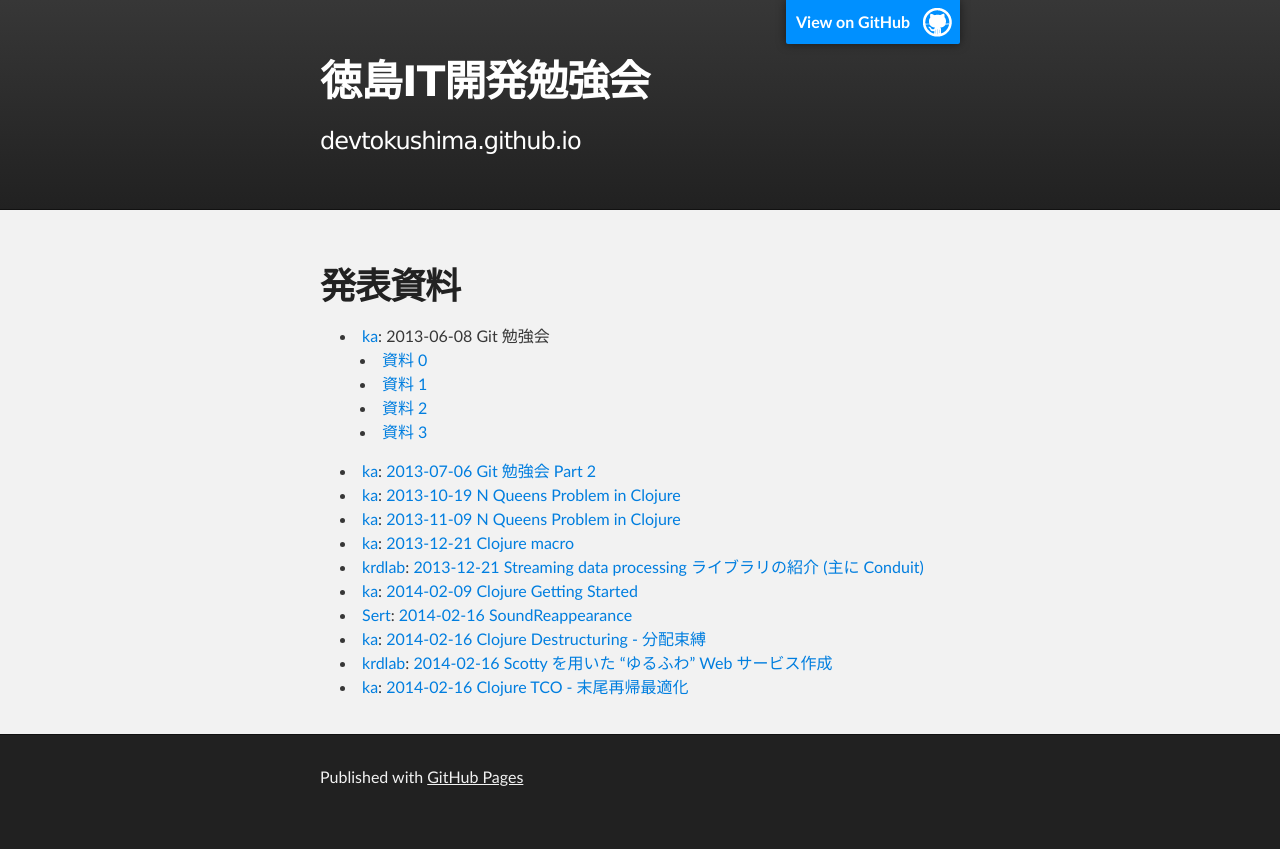
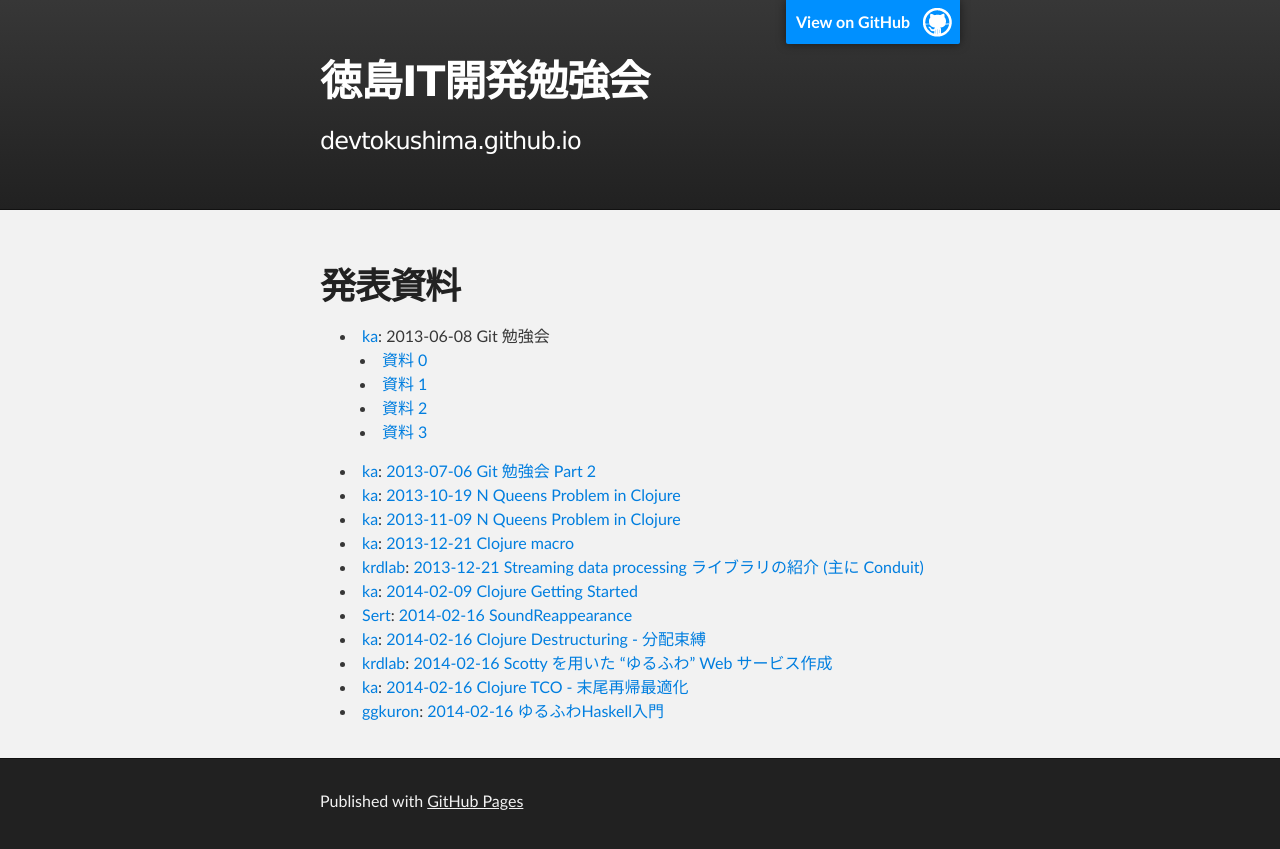
Before and after one commit to devtokushima/devtokushima.github.io, a Jekyll site: the page built from slides.markdown, in a window 1280 px wide. Shown: the top 849 px of the page. Built offline with Jekyll 4.4.1, drawn with Linux system fonts in a browser that asks for light colours.

Commit message:
add a link to the "haskell getting started"

```diff
--- a/slides.markdown
+++ b/slides.markdown
@@ -20,3 +20,4 @@ title: '徳島IT開発勉強会 - 発表資料'
 * [ka](http://kaosfield.net): [2014-02-16 Clojure Destructuring - 分配束縛](http://kaosf.github.io/20140216-clojure-destructuring)
 * [krdlab](https://github.com/krdlab): [2014-02-16 Scotty を用いた "ゆるふわ" Web サービス作成](http://www.slideshare.net/krdlab/haskell-simplewebapp)
 * [ka](http://kaosfield.net): [2014-02-16 Clojure TCO - 末尾再帰最適化](https://gist.github.com/kaosf/9031194)
+* [ggkuron](https://github.com/ggkuron): [2014-02-16 ゆるふわHaskell入門](https://ggkuron.github.io/haskell-getting-started)
```
